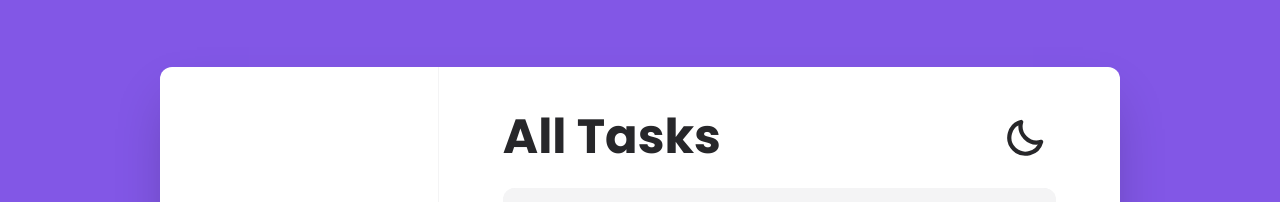
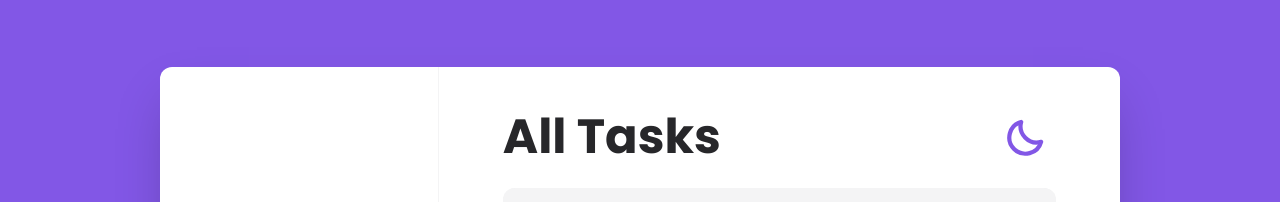
Before and after one commit to Sn0wye/spaces, a React (Vite) app: page / in a window 1280 px wide. Shown: the top 202 px of the page. Built offline with nearby package versions, Linux system fonts and the light colour scheme; the HTML template or start-up script is replaced by a standard one.

Commit message:
💄 Add hover effects to all buttons

```diff
--- a/src/App.tsx
+++ b/src/App.tsx
@@ -1,6 +1,6 @@
 import { useState } from "react";
 import { Categories } from "./Components/Categories";
-import Title from "./Components/Title";
+import Header from "./Components/Header";
 import { Todos } from "./Components/Todos";
 import { SelectedCategoryProvider } from "./Contexts/SelectedCategory";
 
@@ -21,7 +21,7 @@ function App() {
         <SelectedCategoryProvider>
           <Categories />
           <section className="px-16 w-full">
-            <Title theme={theme} toggleTheme={toggleTheme} />
+            <Header theme={theme} toggleTheme={toggleTheme} />
             <Todos />
           </section>
         </SelectedCategoryProvider>
--- a/src/Components/Title.tsx
+++ b/src/Components/Header.tsx
@@ -4,10 +4,11 @@ import { SelectedCategory } from "../Contexts/SelectedCategory";
 import { capitalizeFirstLetter } from "../Utils/utils";
 
 type TitleProps = {
+  theme: string;
   toggleTheme: () => void;
 };
 
-export default function Title({ theme, toggleTheme }: any) {
+export default function Header({ theme, toggleTheme }: TitleProps) {
   const { selectedCategory } = useContext(SelectedCategory);
 
   return (
@@ -18,13 +19,13 @@ export default function Title({ theme, toggleTheme }: any) {
           : capitalizeFirstLetter(selectedCategory)}
       </h1>
       <button
-        className="hover:bg-zinc-100 dark:hover:bg-zinc-700 rounded-full p-2"
+        className="hover:bg-zinc-100 dark:hover:bg-zinc-700 rounded-full p-2 transition-colors"
         onClick={toggleTheme}
       >
         {theme === "dark" ? (
-          <Sun size={45} weight="bold" />
+          <Sun size={45} weight="bold" className="text-brand" />
         ) : (
-          <Moon size={45} weight="bold" />
+          <Moon size={45} weight="bold" className="text-brand" />
         )}
       </button>
     </header>
--- a/src/Components/TodoRow.tsx
+++ b/src/Components/TodoRow.tsx
@@ -41,10 +41,15 @@ export const TodoRow = ({
           </p>
         </div>
         <div className="flex gap-6">
-          <button aria-label="Update a todo" onClick={handleToggleModal}>
+          <button
+            aria-label="Update a todo"
+            onClick={handleToggleModal}
+            className="hover:bg-zinc-100 dark:hover:bg-zinc-700 rounded-full p-2 transition-colors"
+          >
             <PencilSimple size={24} className="text-brand" />
           </button>
           <button
+            className="hover:bg-zinc-100 dark:hover:bg-zinc-700 rounded-full p-2 transition-colors"
             aria-label="Delete a todo"
             onClick={() => handleDeleteTodo(id)}
           >
```
